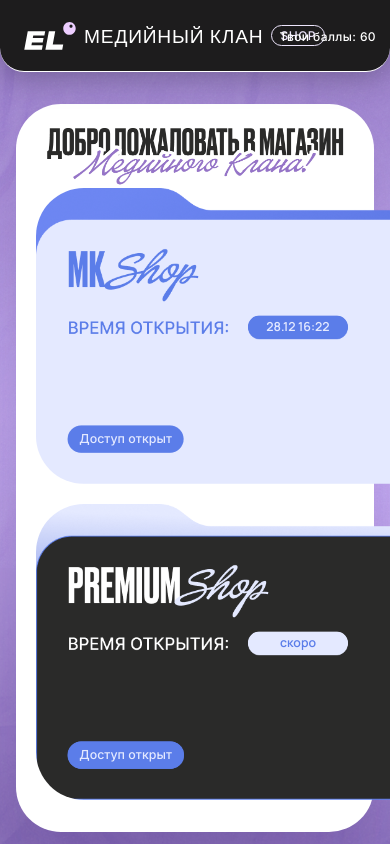
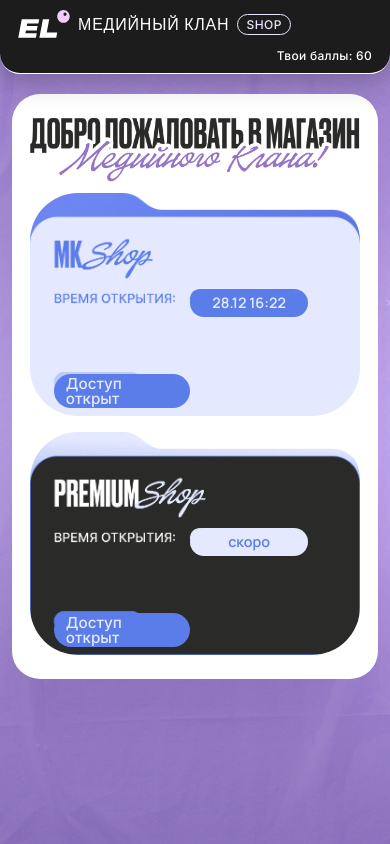
Before and after one commit to MaksimShmakov/mediaklan_shop, a FastAPI app: page /shops in a window 390 px wide. Run offline with FastAPI, Linux system fonts and the light colour scheme; a user stored in the database is signed in; data comes from the database, SQL or seed files in the repository.

Commit message:
адаптация под мобилки

```diff
--- a/app/static/css/styles.css
+++ b/app/static/css/styles.css
@@ -1455,8 +1455,9 @@ textarea {
   padding: 0;
   position: relative;
   overflow: hidden;
-  width: 705px;
-  height: 477px;
+  width: min(705px, 100%);
+  height: auto;
+  aspect-ratio: 705 / 477;
 }
 
 .shop-tile__surface {
@@ -1466,8 +1467,8 @@ textarea {
   display: block;
   box-sizing: border-box;
   position: relative;
-  width: 705px;
-  height: 477px;
+  width: 100%;
+  height: 100%;
 }
 
 .shop-tile--regular {
@@ -1508,8 +1509,8 @@ textarea {
 
 .shop-tile__time {
   position: absolute;
-  left: 342px;
-  top: 206px;
+  left: 48.511%;
+  top: 43.187%;
   display: flex;
   align-items: center;
 }
@@ -1519,8 +1520,8 @@ textarea {
 }
 
 .shop-tile__time-pill {
-  width: 161px;
-  height: 35px;
+  width: clamp(118px, 22vw, 161px);
+  height: clamp(28px, 4.8vw, 35px);
   display: inline-flex;
   align-items: center;
   justify-content: center;
@@ -1528,7 +1529,7 @@ textarea {
   border-radius: 999px;
   background: #5b7de9;
   font-weight: 600;
-  font-size: 20px;
+  font-size: clamp(0.9rem, 1.8vw, 1.25rem);
   color: #e4e9ff;
   line-height: 1;
 }
@@ -1540,21 +1541,21 @@ textarea {
 
 .shop-tile__status {
   position: absolute;
-  left: 51px;
-  top: 383px;
+  left: 7.234%;
+  top: 80.294%;
 }
 
 .shop-pill {
   display: inline-flex;
   align-items: center;
   justify-content: center;
-  width: 187px;
-  height: 44px;
+  width: clamp(136px, 26vw, 187px);
+  height: clamp(34px, 5.4vw, 44px);
   padding: 0 12px;
   border-radius: 999px;
   font-family: "Inter", sans-serif;
   font-weight: 500;
-  font-size: 20px;
+  font-size: clamp(0.95rem, 1.9vw, 1.25rem);
   text-decoration: none;
   line-height: 1;
 }
@@ -1822,6 +1823,132 @@ textarea {
   * {
     animation: none !important;
     transition: none !important;
+  }
+}
+
+@media (max-width: 1200px) {
+  .auth--shops .auth-topbar {
+    position: relative;
+    height: auto;
+    min-height: 72px;
+    padding: 10px 18px;
+    border-radius: 0 0 20px 20px;
+    justify-content: space-between;
+    gap: 10px;
+    flex-wrap: wrap;
+  }
+
+  .auth--shops .auth-brand {
+    gap: 8px;
+    min-width: 0;
+  }
+
+  .auth--shops .auth-brand__logo {
+    width: 52px;
+    height: 28px;
+  }
+
+  .auth--shops .auth-brand__name {
+    font-size: clamp(1rem, 2.4vw, 1.4rem);
+    line-height: 1.1;
+    white-space: nowrap;
+  }
+
+  .auth--shops .auth-brand__pill {
+    font-size: clamp(0.75rem, 1.6vw, 0.95rem);
+    padding: 2px 8px;
+    letter-spacing: 0.5px;
+  }
+
+  .auth--shops .auth-topbar__points {
+    position: static;
+    left: auto;
+    right: auto;
+    top: auto;
+    transform: none;
+    margin-left: 0;
+    flex-basis: 100%;
+    max-width: 100%;
+    font-size: clamp(0.75rem, 1.7vw, 0.95rem);
+    letter-spacing: 0.3px;
+    text-transform: none;
+    white-space: nowrap;
+    text-align: right;
+  }
+
+  .auth--shops .shop-panel {
+    position: relative;
+    left: auto;
+    top: auto;
+    transform: none;
+    width: min(calc(100% - 24px), 920px);
+    margin: 20px auto 28px;
+    padding: 24px 18px 24px;
+    min-height: auto;
+    height: auto;
+    border-radius: 28px;
+    gap: 18px;
+  }
+
+  .auth--shops .shop-hero {
+    position: relative;
+    left: auto;
+    top: auto;
+    transform: none;
+    width: 100%;
+    margin-bottom: 8px;
+  }
+
+  .auth--shops .shop-hero__headline {
+    width: min(100%, 820px);
+    height: auto;
+    aspect-ratio: 1084 / 219;
+  }
+
+  .auth--shops .shop-grid {
+    position: relative;
+    left: auto;
+    top: auto;
+    display: grid;
+    grid-template-columns: 1fr;
+    gap: 16px;
+    justify-items: center;
+  }
+
+  .auth--shops .shop-tile {
+    width: min(705px, 100%);
+    height: auto;
+  }
+
+  .auth--shops .shop-tile__surface {
+    width: 100%;
+    height: 100%;
+    transform: none;
+  }
+
+  .shop-view {
+    --auth-scale: 1;
+    --auth-topbar-height: 72px;
+  }
+
+  .shop-view .container {
+    padding: 0 20px;
+  }
+
+  .shop-view .shop-topbar-stage {
+    left: 0;
+    width: 100%;
+    height: auto;
+    transform: none;
+  }
+
+  .shop-view .main {
+    align-items: flex-start;
+  }
+
+  .shop-view .store-panel {
+    zoom: 1;
+    margin: 18px auto 32px;
   }
 }
 
@@ -1952,13 +2079,12 @@ textarea {
   }
 
   .shop-tile__surface {
-    transform: scale(0.75);
-    transform-origin: top left;
+    transform: none;
   }
 
   .shop-tile {
-    width: 530px;
-    height: 358px;
+    width: min(530px, 100%);
+    height: auto;
   }
 
   .auth-panel__header h1 {
@@ -2112,8 +2238,7 @@ textarea {
   }
 
   .shop-tile__surface {
-    transform: scale(0.62);
-    transform-origin: top left;
+    transform: none;
   }
 
   .shop-tile__time {
@@ -2121,8 +2246,8 @@ textarea {
   }
 
   .shop-tile {
-    width: 438px;
-    height: 296px;
+    width: min(438px, 100%);
+    height: auto;
   }
 
   .shop-hero {
--- a/app/templates/base.html
+++ b/app/templates/base.html
@@ -13,7 +13,7 @@
       href="https://fonts.googleapis.com/css2?family=Inter:wght@400;500;600&family=Manrope:wght@300;400;500;600;700&family=Oswald:wght@400;500;600;700&display=swap"
       rel="stylesheet"
     />
-    <link rel="stylesheet" href="/static/css/styles.css" />
+    <link rel="stylesheet" href="/static/css/styles.css?v=20260302-mobile-fix" />
   </head>
   {% set body_class %}{% block body_class %}{% endblock %}{% endset %}
   <body class="{{ body_class | trim }}">
```
